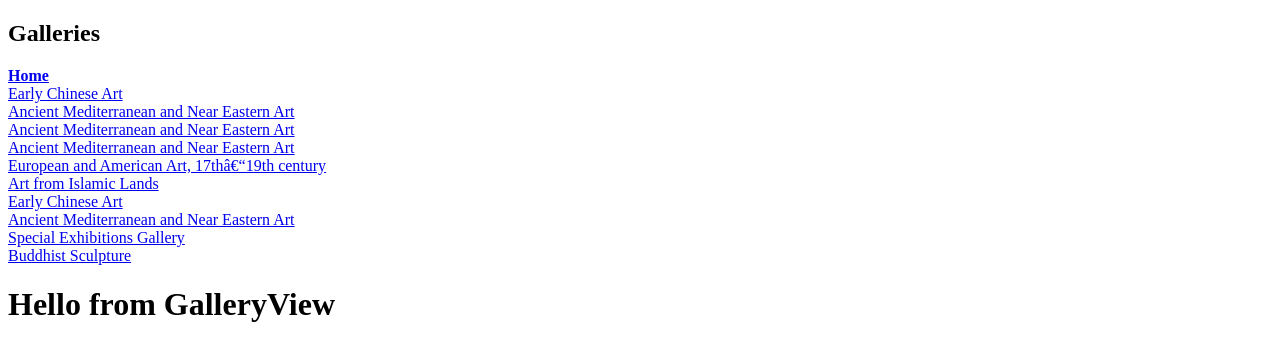
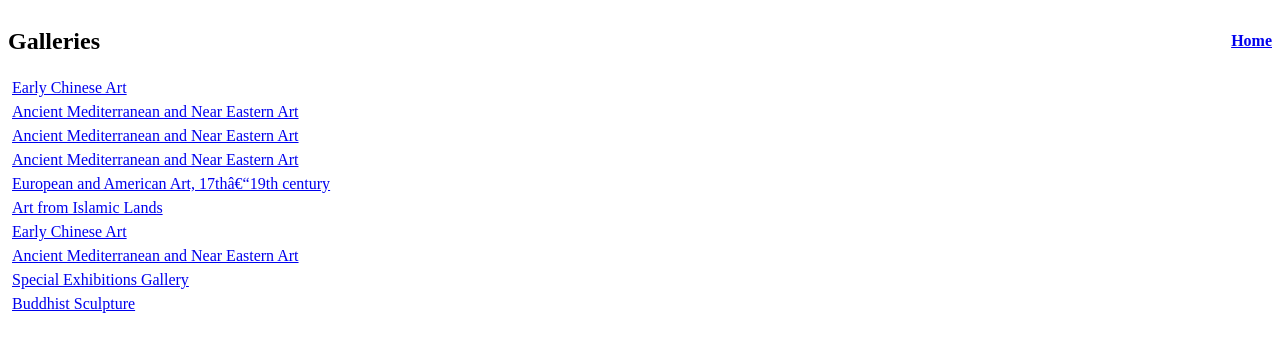
Before and after one commit to camachoo1/W10D5, a React (Create React App) app: page /galleries/1 in a window 1280 px wide. Shown: the top 360 px of the page. Built offline with nearby package versions, Linux system fonts and the light colour scheme.

Commit message:
add variables to GalleryView component

```diff
--- a/src/components/GalleryNavigation/GalleryNavigation.css
+++ b/src/components/GalleryNavigation/GalleryNavigation.css
@@ -1,3 +1,29 @@
 .active {
   font-weight: bold;
 }
+
+/* .gallery-link {
+  display: flex;
+  justify-content: space-between;
+  list-style: none;
+} */
+
+.nav-galleries {
+  display: flex;
+  flex-wrap: wrap;
+  justify-content: space-between;
+  /* list-style: none; */
+  border: 1px solid black;
+}
+
+.nav-top {
+  display: flex;
+  flex-direction: row;
+  align-items: center;
+  justify-content: space-between;
+}
+
+.gallery-link {
+  padding: 2px;
+  margin: 2px;
+}
--- a/src/components/GalleryNavigation/index.jsx
+++ b/src/components/GalleryNavigation/index.jsx
@@ -6,18 +6,18 @@ const GalleryNavigation = () => {
   const galleries = harvardArt.records;
   return (
     <nav>
-      <div>
+      <div className='nav-top'>
         <h1>Galleries</h1>
         <NavLink to='/'>Home</NavLink>
       </div>
       <div id='nav-galleries'>
         {galleries.map((gallery) => {
           return (
-            <div key={gallery.id} className='gallery-link'>
+            <ul key={gallery.id} className='gallery-link'>
               <NavLink to={`/galleries/${gallery.id}`}>
                 {gallery.name}
               </NavLink>
-            </div>
+            </ul>
           );
         })}
       </div>
--- a/src/components/GalleryView/index.jsx
+++ b/src/components/GalleryView/index.jsx
@@ -1,7 +1,10 @@
-
+import { useParams, Route, Link } from 'react-router-dom';
+import harvardArt from '../../data/harvardArt';
 
 const GalleryView = () => {
-  return (<h1>Hello from GalleryView</h1>)
-}
+  // return (<h1>Hello from GalleryView</h1>)
+  const { galleryId } = useParams();
+  const galleries = harvardArt.records;
+};
 
-export default GalleryView
+export default GalleryView;
```
